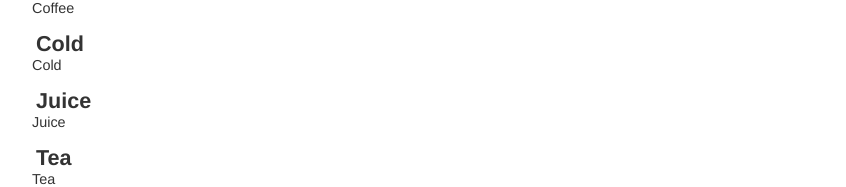
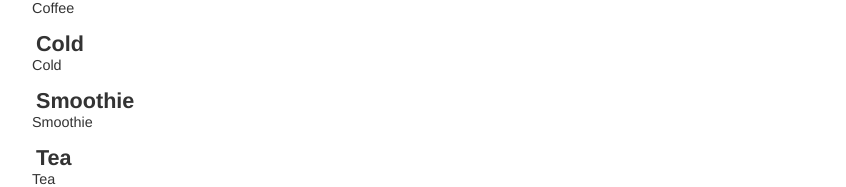
Before and after one commit to pcsmomo/menuboard, a React (Create React App) app in the folder client/: page /drinks in a window 1280 px wide. Shown: the part 156-343 px from the top of the page, without its empty margins (193-1039 px from the left). Built offline with nearby package versions, Linux system fonts and the light colour scheme.

Commit message:
change name from Juice to Smoothie

```diff
--- a/client/src/components/board/drinks/Drinks.js
+++ b/client/src/components/board/drinks/Drinks.js
@@ -2,7 +2,7 @@ import React, { Component } from "react";
 
 import Coffee from "./Coffee";
 import Cold from "./Cold";
-import Juice from "./Juice";
+import Smoothie from "./Smoothie";
 import Tea from "./Tea";
 import Fridge from "./Fridge";
 
@@ -12,7 +12,7 @@ class Drinks extends Component {
       <div>
         <Coffee />
         <Cold />
-        <Juice />
+        <Smoothie />
         <Tea />
         <Fridge />
       </div>
--- a/client/src/components/board/drinks/Juice.js
+++ b/client/src/components/board/drinks/Smoothie.js
@@ -1,18 +1,18 @@
 import React, { Component } from "react";
 
-class Juice extends Component {
+class Smoothie extends Component {
   renderMenu() {
-    return <div>Juice</div>;
+    return <div>Smoothie</div>;
   }
 
   render() {
     return (
       <div>
-        <div className="thirdTitle">Juice</div>
+        <div className="thirdTitle">Smoothie</div>
         <div className="dishes">{this.renderMenu()}</div>
       </div>
     );
   }
 }
 
-export default Juice;
+export default Smoothie;
```
